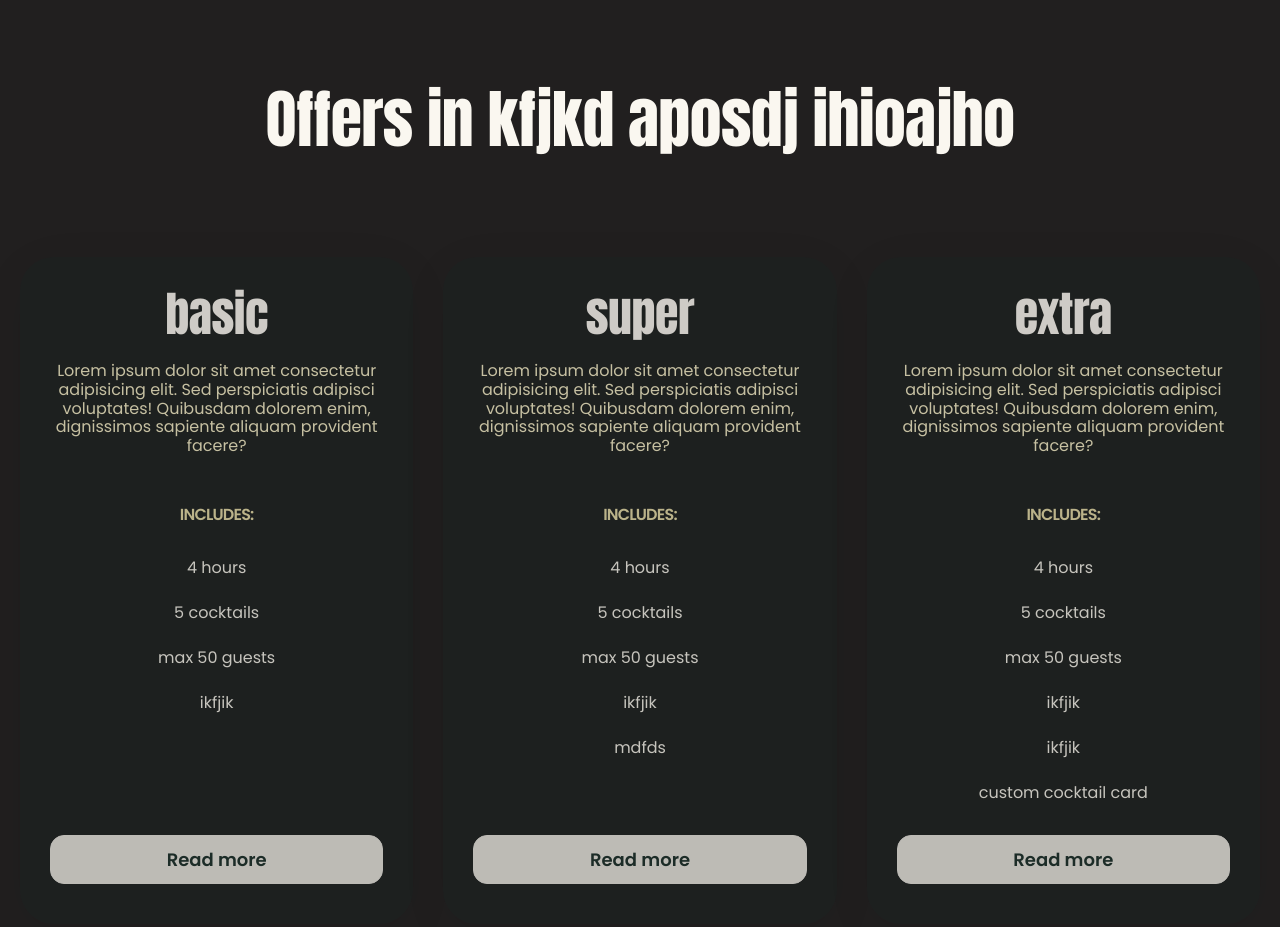
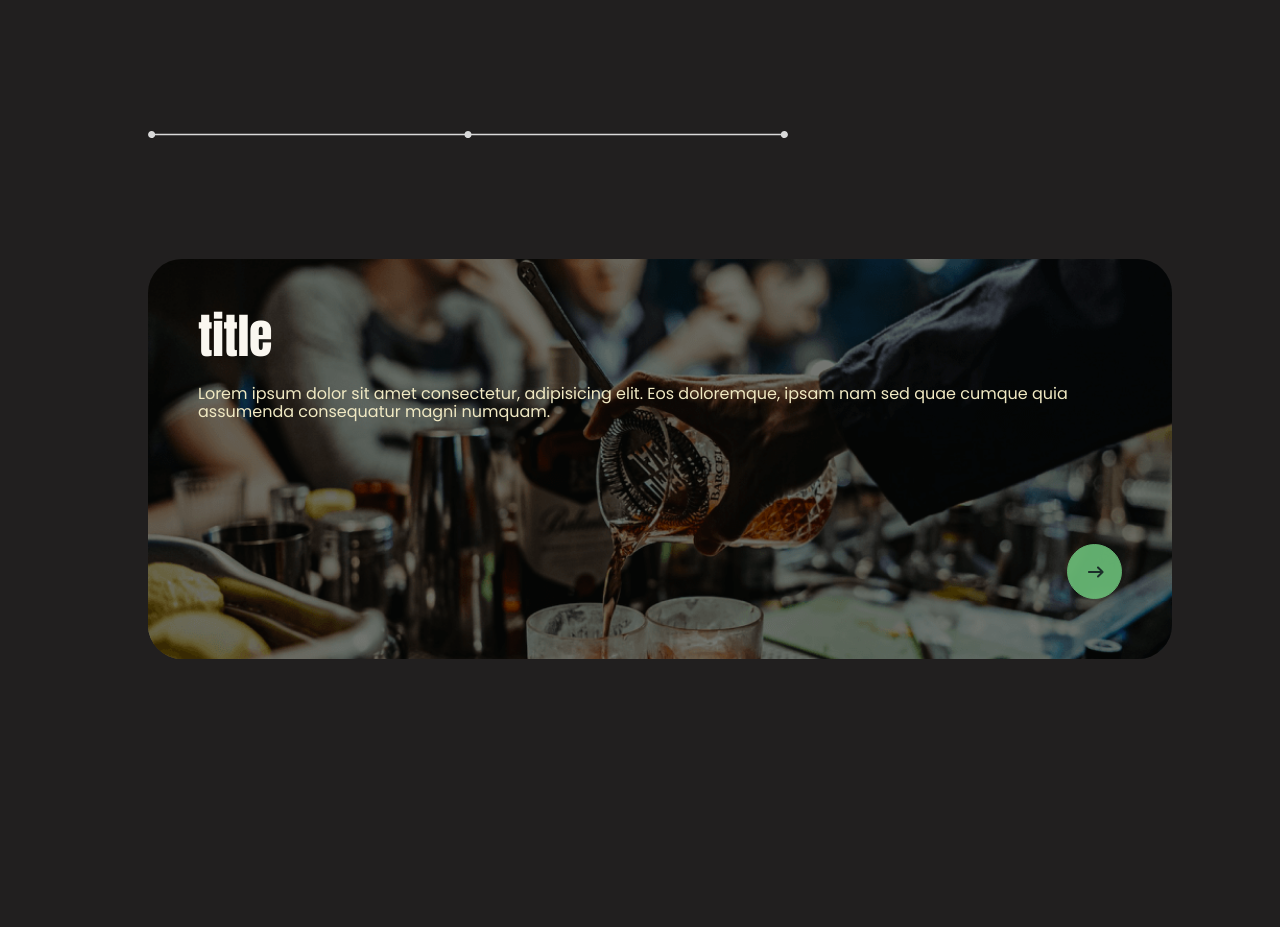
Before and after one commit to petramarkovic/hhcc, a website built with webpack: page src/html/index.html in a window 1280 px wide. Shown: the part 1256-2183 px from the top of the page. Built offline with nearby package versions, Linux system fonts and the light colour scheme; files whose address does not match are found by name.

Commit message:
horizontal scroll section

```diff
--- a/package.json
+++ b/package.json
@@ -41,6 +41,7 @@
     "webpack-dev-server": "^4.11.1"
   },
   "dependencies": {
-    "gsap": "^3.11.4"
+    "gsap": "^3.11.4",
+    "smooth-scrollbar": "^8.8.1"
   }
 }
--- a/src/html/index.html
+++ b/src/html/index.html
@@ -93,59 +93,61 @@
 
 		<section class="offers js-section">
 			<div class="wrap">
-				<div class="offers__content">
-					<h2 class="h2 offers__title">Offers in kfjkd aposdj ihioajho</h2>
-					<div class="offers__col">
-						<div class="offers__item">
-							<h3 class="h3 offers__item-title">basic</h3>
-							<p class="text offers__item-text">Lorem ipsum dolor sit amet consectetur adipisicing elit. Sed perspiciatis adipisci voluptates! Quibusdam dolorem enim, dignissimos sapiente aliquam provident facere?</p>
-							<span class="standfirst offers__item-desc">includes:</span>
-							<ul class="offers__item-list">
-								<li class="offers__item-item">4 hours</li>
-								<li class="offers__item-item">5 cocktails</li>
-								<li class="offers__item-item">max 50 guests</li>
-								<li class="offers__item-item">ikfjik</li>
-							</ul>
-							<a href="#" class="btn btn--primary offers__item-btn">
-								<span class="btn-text">Read more</span>
-							</a>
-						</div>
-						<div class="offers__item">
-							<h3 class="h3 offers__item-title">super</h3>
-							<p class="text offers__item-text">Lorem ipsum dolor sit amet consectetur adipisicing elit. Sed perspiciatis adipisci voluptates! Quibusdam dolorem enim, dignissimos sapiente aliquam provident facere?</p>
-							<span class="standfirst offers__item-desc">includes:</span>
-							<ul class="offers__item-list">
-								<li class="offers__item-item">4 hours</li>
-								<li class="offers__item-item">5 cocktails</li>
-								<li class="offers__item-item">max 50 guests</li>
-								<li class="offers__item-item">ikfjik</li>
-								<li class="offers__item-item">mdfds</li>
-							</ul>
-							<a href="#" class="btn btn--primary offers__item-btn">
-								<span class="btn-text">Read more</span>
-							</a>
-						</div>
-						<div class="offers__item">
-							<h3 class="h3 offers__item-title">extra</h3>
-							<p class="text offers__item-text">Lorem ipsum dolor sit amet consectetur adipisicing elit. Sed perspiciatis adipisci voluptates! Quibusdam dolorem enim, dignissimos sapiente aliquam provident facere?</p>
-							<span class="standfirst offers__item-desc">includes:</span>
-							<ul class="offers__item-list">
-								<li class="offers__item-item">4 hours</li>
-								<li class="offers__item-item">5 cocktails</li>
-								<li class="offers__item-item">max 50 guests</li>
-								<li class="offers__item-item">ikfjik</li>
-								<li class="offers__item-item">ikfjik</li>
-								<li class="offers__item-item">custom cocktail card</li>
-
-							</ul>
-							<a href="#" class="btn btn--primary offers__item-btn">
-								<span class="btn-text">Read more</span>
+				<!-- <h2 class="h2 offers__title">Offers in kfjkd aposdj ihioajho</h2> -->
+				<div class="offers__content js-offers-container">
+					<div class="offers__slide js-offers-slide">
+						<div class="offers__slide-content">
+							<h3 class="h3 offers__item-title">title</h3>
+							<p class="text offers__item-text">Lorem ipsum dolor sit amet consectetur, adipisicing elit. Eos doloremque, ipsam nam sed quae cumque quia assumenda consequatur magni numquam.</p>
+							<div class="offers__slide-bg has-cover" style="background-image: url(offers-1.png);"></div>
+							<a href="#" class="btn btn--primary btn--round offers__item-btn">
+								<span class="btn-text">
+									<img src="arrow-right-primary.svg" alt="">
+								</span>
+								<span class="btn-text--hidden">read more</span>
 							</a>
 						</div>
 					</div>
+					<div class="offers__slide js-offers-slide">
+						<div class="offers__slide-content">
+							<h3 class="h3 offers__item-title anim">title</h3>
+							<p class="text offers__item-text anim">Lorem ipsum dolor sit amet consectetur, adipisicing elit. Eos doloremque, ipsam nam sed quae cumque quia assumenda consequatur magni numquam.</p>
+							<div class="offers__slide-bg has-cover" style="background-image: url(offers-2.png);"></div>
+							<a href="#" class="btn btn--primary btn--round offers__item-btn">
+								<span class="btn-text">
+									<img src="arrow-right-primary.svg" alt="">
+								</span>
+								<span class="btn-text--hidden">read more</span>
+							</a>
+						</div>
+					</div>
+					<div class="offers__slide js-offers-slide">
+						<div class="offers__slide-content">
+							<h3 class="h3 offers__item-title anim">title</h3>
+							<p class="text offers__item-text anim">Lorem ipsum dolor sit amet consectetur, adipisicing elit. Eos doloremque, ipsam nam sed quae cumque quia assumenda consequatur magni numquam.</p>
+							<div class="offers__slide-bg has-cover" style="background-image: url(offers-3.png);"></div>
+							<a href="#" class="btn btn--primary btn--round offers__item-btn">
+								<span class="btn-text">
+									<img src="arrow-right-primary.svg" alt="">
+								</span>
+								<span class="btn-text--hidden">read more</span>
+							</a>
+						</div>
+					</div>
+					<svg class="offers__svg" viewBox="0 0 900 10" fill="none" xmlns="http://www.w3.org/2000/svg">
+						<path d="M9.89998 6C9.43671 8.28224 7.41896 10 5 10C2.23858 10 0 7.76142 0 5C0 2.23858 2.23858 0 5 0C7.41896 0 9.43671 1.71776 9.89998 4H445.1C445.563 1.71776 447.581 0 450 0C452.419 0 454.437 1.71776 454.9 4H890.1C890.563 1.71776 892.581 0 895 0C897.761 0 900 2.23858 900 5C900 7.76142 897.761 10 895 10C892.581 10 890.563 8.28224 890.1 6H454.9C454.437 8.28224 452.419 10 450 10C447.581 10 445.563 8.28224 445.1 6H9.89998Z" fill="#D9D9D9"/>
+						<mask id="mask0_0_1" style="mask-type:alpha" maskUnits="userSpaceOnUse" x="0" y="0" width="900" height="10">
+						<path d="M9.89998 6C9.43671 8.28224 7.41896 10 5 10C2.23858 10 0 7.76142 0 5C0 2.23858 2.23858 0 5 0C7.41896 0 9.43671 1.71776 9.89998 4H445.1C445.563 1.71776 447.581 0 450 0C452.419 0 454.437 1.71776 454.9 4H890.1C890.563 1.71776 892.581 0 895 0C897.761 0 900 2.23858 900 5C900 7.76142 897.761 10 895 10C892.581 10 890.563 8.28224 890.1 6H454.9C454.437 8.28224 452.419 10 450 10C447.581 10 445.563 8.28224 445.1 6H9.89998Z" fill="#e2d9a5"/>
+						</mask>
+						<g mask="url(#mask0_0_1)">
+						<rect class="mask" y="-49" height="99" fill="#6BBF79"/>
+						</g>
+					</svg>
 				</div>
 			</div>
 		</section>
+
+		<section></section>
 
 	</main>
 
--- a/src/js/gsap.js
+++ b/src/js/gsap.js
@@ -2,26 +2,58 @@ import { gsap } from "gsap";
 import { ScrollTrigger } from 'gsap/dist/ScrollTrigger';
 
 const gsapAnimations = {
-	images: document.querySelectorAll('.js-image'),
+	container: document.querySelector('.js-offers-container'),
+	slides: gsap.utils.toArray('.js-offers-slide'),
+	text: gsap.utils.toArray('.anim'),
+	mask: document.querySelector('.mask'),
 
 	init: function() {
-		window.addEventListener('load', () => {
-			if (window.innerWidth < 768) {
-				return;
+		// window.addEventListener('load', () => {
+		// 	if (window.innerWidth < 768) {
+		// 		return;
+		// 	} else {
+		// 	}
+		// })
+		this.horizontalScroll();
+	},
+
+	horizontalScroll: function() {
+		gsap.registerPlugin(ScrollTrigger);
+		let scrollTween = gsap.to(this.slides, {
+			xPercent: -100 * (this.slides.length - 1),
+			ease: 'none',
+			scrollTrigger: {
+				trigger: this.container,
+				pin: true,
+				scrub: 1,
+				eng: '+=3000'
 			}
 		})
-	},
 
-	triggerAnimations: function() {
-		gsap.registerPlugin(ScrollTrigger);
-		gsap.to(this.images, {
-			scale: 1.5,
+		gsap.to(this.mask, {
+			width: '100%',
 			scrollTrigger: {
-				trigger: '.banner',
-				start: 'top center',
-				scrub: true,
-				ease: 'slow'
+				trigger: '.offers',
+				star: 'top left',
+				scrub: 1
 			}
+		})
+
+		this.slides.forEach(slide => {
+			const text = slide.querySelectorAll('.anim');
+			if(text.length === 0) {return;}
+			gsap.from(text, {
+				y: -130,
+				opacity: 0,
+				duration: 1,
+				ease: 'elastic',
+				stagger: 0.1,
+				scrollTrigger: {
+					trigger: slide,
+					containerAnimation: scrollTween,
+					start: 'left center'
+				}
+			})
 		})
 	}
 }
--- a/src/js/index.js
+++ b/src/js/index.js
@@ -3,8 +3,13 @@ import '../assets/svg/logo.svg';
 import '../assets/svg/instagram.svg';
 import '../assets/svg/youtube.svg';
 import '../assets/svg/tiktok.svg';
+import '../assets/svg/arrow-right.svg';
+import '../assets/svg/arrow-right-primary.svg';
 import '../assets/images/banner.png';
 import '../assets/images/banner-img.png';
+import '../assets/images/offers-1.png';
+import '../assets/images/offers-2.png';
+import '../assets/images/offers-3.png';
 
 import header from './header';
 header.init();
--- a/src/styles/components/_buttons.scss
+++ b/src/styles/components/_buttons.scss
@@ -23,43 +23,62 @@ button {
 	overflow: hidden;
 	text-align: center;
 	transition: $transition-medium;
-	&::before {
-		content: '';
-		position: absolute;
-		left: -100%;
-		top: 0;
-		width: 100%;
-		height: 100%;
-		transition: $transition-medium;
-	}
-	&:hover {
-		&::before {
-			left: 0;
-		}
-	}
+	// &::before {
+	// 	content: '';
+	// 	position: absolute;
+	// 	left: -100%;
+	// 	top: 0;
+	// 	width: 100%;
+	// 	height: 100%;
+	// 	transition: $transition-medium;
+	// }
+	// &:hover {
+	// 	&::before {
+	// 		left: 0;
+	// 	}
+	// }
 	@media screen and (max-width: $sm) {
         font-size: 16px;
     }
 }
 
 .btn--primary {
-	background-color: $secondary;
+	background-color: $green;
 	color: $primary;
-	border-color: $secondary;
-	&::before {
-		background-color: $primary;
-	}
-	&:hover {
-		color: $secondary;
-	}
+	border-color: $green;
+	// &::before {
+	// 	background-color: $primary;
+	// }
+	// &:hover {
+	// 	color: $secondary;
+	// }
 }
 
 .btn--secondary {
 	background: transparent;
 	border-color: $ternary-light;
 	color: $ternary-light;
-	&::before {
-		background-color: $neutral;
+	// &::before {
+	// 	background-color: $neutral;
+	// }
+}
+
+.btn--round {
+	border-radius: 50px;
+	padding: 10px 18px;
+	width: 55px;
+	height: 55px;
+	.btn-text {
+		position: absolute;
+		top: 13px;
+		left: 20px;
+	}
+	&:hover {
+		width: 170px;
+		.btn-text--hidden {
+			right: 0;
+			opacity: 1;
+		}
 	}
 }
 
@@ -67,3 +86,12 @@ button {
 	position: relative;
 	z-index: 5;
 }
+
+.btn-text--hidden {
+	position: absolute;
+    right: -125px;
+    top: 12px;
+    width: 140px;
+	opacity: 0;
+	transition: $transition-medium;
+}
--- a/src/styles/layout/_offers.scss
+++ b/src/styles/layout/_offers.scss
@@ -1,7 +1,16 @@
 .offers {
-	padding: 80px 0;
+	// padding: 80px 0;
+	overflow-x: hidden;
+	position: relative;
+	.wrap {
+		margin: 0;
+		max-width: 100%;
+	}
 	@media screen and (max-width: $sm) {
-		padding: 100px 0;
+		padding: 60px 0;
+		.wrap {
+			padding: 0;
+		}
 	}
 }
 
@@ -10,31 +19,74 @@
 	text-align: center;
 }
 
-.offers__col {
+.offers__content {
+	width: 300vw;
 	display: flex;
-	justify-content: space-between;
-	flex-wrap: wrap;
-	padding: 100px 0;
-	@media screen and (max-width: $md) {
-		padding: 50px 0;
+	// padding: 100px 0;
+}
+
+.offers__slide {
+	position: relative;
+	width: 100%;
+	margin-bottom: 30px;
+	width: 100vw;
+	height: 80vh;
+	padding: 20vw 10vw;
+	@media screen and (max-width: $sm) {
+		height: 100vh;
 	}
 }
 
-.offers__item {
-	text-align: center;
-	flex: 0 0 calc(33.3333% - 20px);
-	max-width: calc(33.3333% - 20px);
-	background-color: $neutral-dark;
-	box-shadow: rgba($black, 0.1) 0px 10px 50px;
+.offers__svg {
+	position: absolute;
+	top: 10vw;
+	left: 10vw;
+	width: 50vw;
+	.mask {
+		width: 0;
+	}
+	@media screen and (max-width: $sm) {
+		width: 80vw;
+	}
+}
+
+.offers__slide-bg {
+	position: absolute;
+	top: 0;
+	left: 0;
+	width: 80vw;
+	height: 100%;
+	z-index: -1;
 	border-radius: $radius-xl;
-	padding: 30px;
-	opacity: 0.8;
+	overflow: hidden;
+	&::after {
+		content: '';
+		position: absolute;
+		top: 0;
+		left: 0;
+		width: 100%;
+		height: 100%;
+		background-color: rgba($black, 0.5);
+	}
+}
+
+.offers__slide-content {
+	// position: absolute;
+	// z-index: 2;
+	// bottom: 20px;
+	// right: 20px;
+	// padding: 20px;
+	// max-width: 400px;
+	// background-color: rgba($primary, 0.6);
+	// border-radius: $radius-xl;
 	display: flex;
 	flex-direction: column;
-	@media screen and (max-width: $md) {
-		flex: 0 0 100%;
-		max-width: 100%;
-		margin-bottom: 20px;
+	position: relative;
+	z-index: 2;
+	min-height: 50vh;
+	padding: 50px;
+	@media screen and (max-width: $sm) {
+		min-height: 80vh;
 	}
 }
 
@@ -65,6 +117,7 @@
 
 
 .offers__item-btn {
+	margin-left: auto;
 	margin-top: auto;
 	display: inline-block;
 }
--- a/src/styles/utilities/_variables.scss
+++ b/src/styles/utilities/_variables.scss
@@ -17,6 +17,7 @@ $letter-5: -0.05em;
 $white: #fff;
 $black: #000;
 $grey: #211f1f;
+$green: #6BBF79;
 
 $primary: #1c322c;
 $primary-light: #3f6355;
```
Also changed, not shown: src/styles/layout/_header.scss (+13 -57 lines), src/assets/images/offers-1.png (added), src/assets/images/offers-2.png (added), src/assets/images/offers-3.png (added), src/assets/svg/arrow-right-primary.svg (added), src/assets/svg/arrow-right.svg (added), 1 other file.
